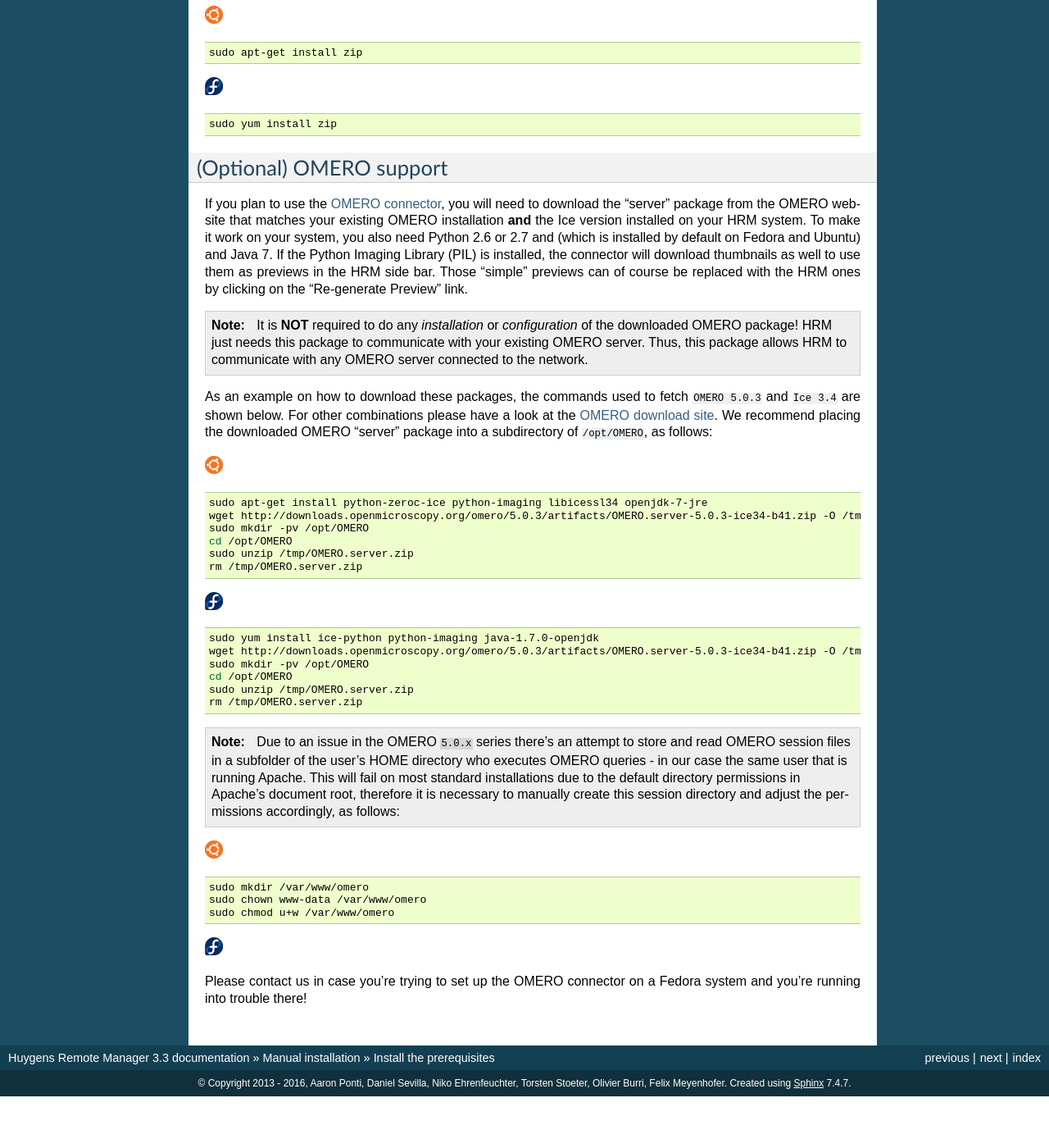
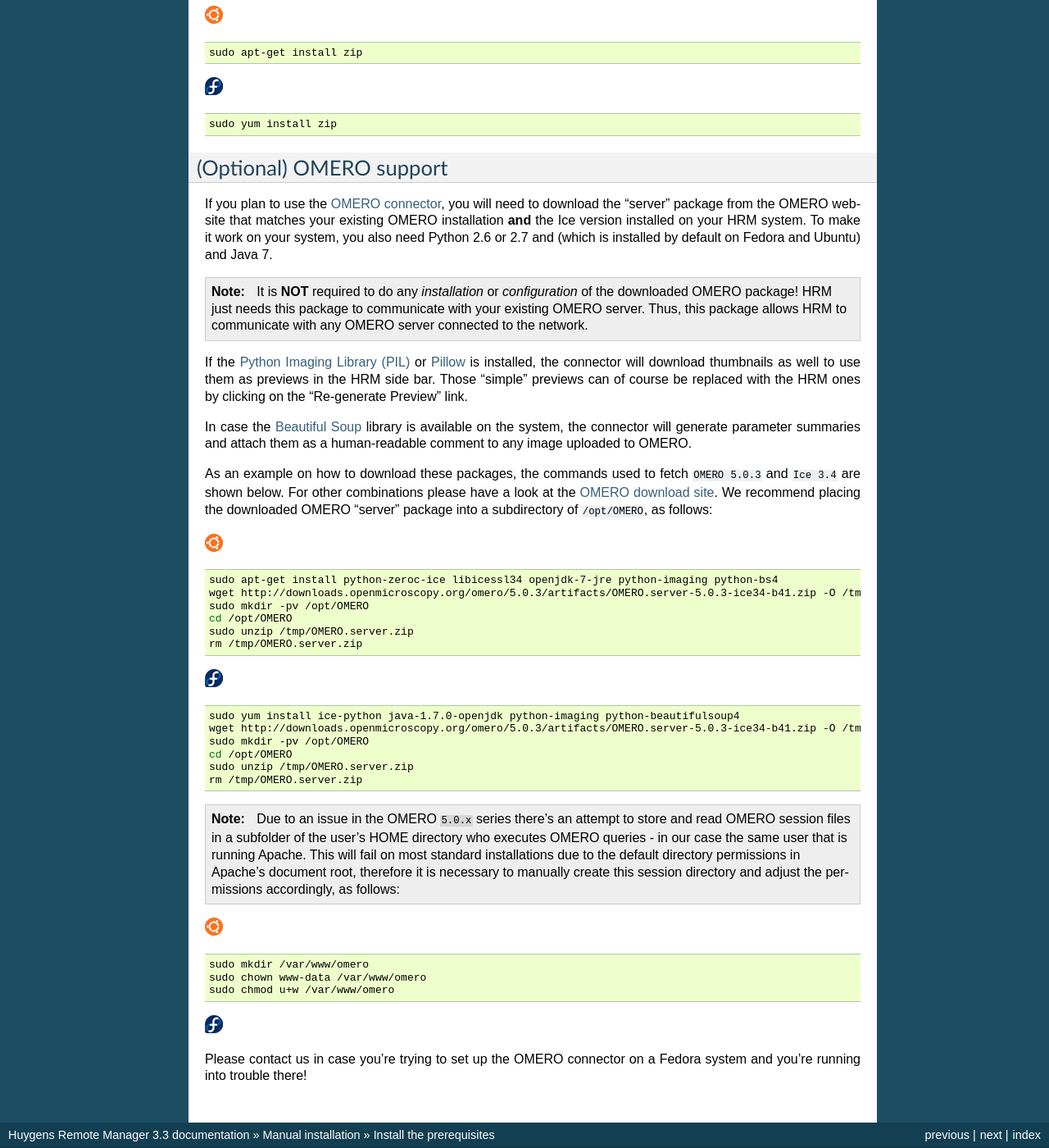
Before and after one commit to aarpon/hrm_docs, a Sphinx documentation site: the page built from docs/admin/prerequisites.rst, in a window 1280 px wide and 1400 px high, scrolled down 4023 px. Shown: the whole window at 82% size. Built offline with Sphinx 7.4.7, drawn with Linux system fonts in a browser that asks for light colours; before the commit the page ends 5360 px from its top, so only the background shows below that.

Commit message:
Instructions for external HRM-OMERO libraries.
refs #395

```diff
--- a/docs/admin/prerequisites.rst
+++ b/docs/admin/prerequisites.rst
@@ -237,10 +237,7 @@
 "server" package from the OMERO website that matches your existing OMERO
 installation **and** the Ice version installed on your HRM system. To make it
 work on your system, you also need Python 2.6 or 2.7 and (which is installed by
-default on Fedora and Ubuntu) and Java 7. If the Python Imaging Library (PIL)
-is installed, the connector will download thumbnails as well to use them as
-previews in the HRM side bar. Those "simple" previews can of course be replaced
-with the HRM ones by clicking on the "Re-generate Preview" link.
+default on Fedora and Ubuntu) and Java 7.
 
 .. note::
 
@@ -249,19 +246,30 @@
     your existing OMERO server. Thus, this package allows HRM to communicate
     with any OMERO server connected to the network.
 
-As an example on how to download these packages, the
-commands used to fetch ``OMERO 5.0.3`` and ``Ice 3.4`` are shown below. For other
-combinations please have a look at the `OMERO download site
+If the `Python Imaging Library (PIL) <https://pypi.python.org/pypi/PIL>`_ or
+`Pillow <http://python-pillow.org/>`_ is installed, the connector will download
+thumbnails as well to use them as previews in the HRM side bar. Those "simple"
+previews can of course be replaced with the HRM ones by clicking on the
+"Re-generate Preview" link.
+
+In case the `Beautiful Soup <https://pypi.python.org/pypi/beautifulsoup4>`_
+library is available on the system, the connector will generate parameter
+summaries and attach them as a human-readable comment to any image uploaded to
+OMERO.
+
+As an example on how to download these packages, the commands used to fetch
+``OMERO 5.0.3`` and ``Ice 3.4`` are shown below. For other combinations please
+have a look at the `OMERO download site
 <http://downloads.openmicroscopy.org/omero/>`_. We recommend placing the
-downloaded OMERO
-"server" package into a subdirectory of ``/opt/OMERO``, as follows:
+downloaded OMERO "server" package into a subdirectory of ``/opt/OMERO``, as
+follows:
 
 
 |ubuntu|
 
 .. code-block:: sh
 
-    sudo apt-get install python-zeroc-ice python-imaging libicessl34 openjdk-7-jre
+    sudo apt-get install python-zeroc-ice libicessl34 openjdk-7-jre python-imaging python-bs4
     wget http://downloads.openmicroscopy.org/omero/5.0.3/artifacts/OMERO.server-5.0.3-ice34-b41.zip -O /tmp/OMERO.server.zip
     sudo mkdir -pv /opt/OMERO
     cd /opt/OMERO
@@ -272,7 +280,7 @@
 
 .. code-block:: sh
 
-    sudo yum install ice-python python-imaging java-1.7.0-openjdk
+    sudo yum install ice-python java-1.7.0-openjdk python-imaging python-beautifulsoup4
     wget http://downloads.openmicroscopy.org/omero/5.0.3/artifacts/OMERO.server-5.0.3-ice34-b41.zip -O /tmp/OMERO.server.zip
     sudo mkdir -pv /opt/OMERO
     cd /opt/OMERO
```
